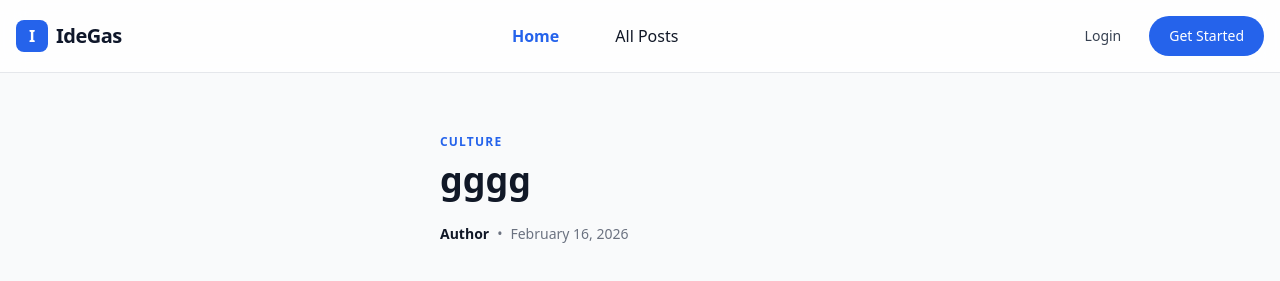
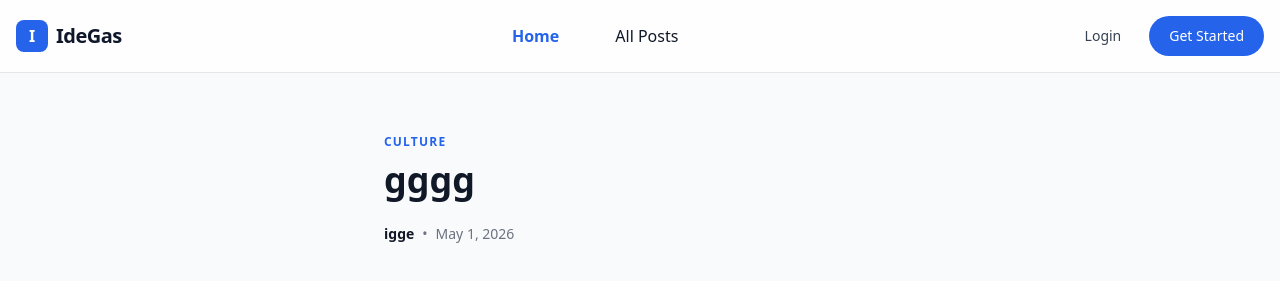
Before and after one commit to igortrajic/php-blog, a PHP site: page /postDetail.php?id=6 in a window 1280 px wide. Shown: the top 281 px of the page. Run offline with PHP 8.4, Linux system fonts and the light colour scheme; data comes from the database, SQL or seed files in the repository; both versions use the stored data as it was after the commit; some libraries are stand-ins or nearby versions.

Commit message:
chore: user experience
made the images have always the same size in post detail
author and date changes dynamicaly
and also put a limit on the title and if the description and title are too long the continue in the next like

```diff
--- a/public/flashErrors.php
+++ b/public/flashErrors.php
@@ -1,5 +1,12 @@
 <?php
 if (session_status() === PHP_SESSION_NONE) {
+    session_set_cookie_params([
+        'lifetime' => 0,
+        'path'     => '/',
+        'secure'   => true,
+        'httponly' => true,
+        'samesite' => 'Lax'
+    ]);
     session_start();
 }
 
--- a/public/postCreation.php
+++ b/public/postCreation.php
@@ -22,6 +22,8 @@
 
     if (empty($title) || empty($content)) {
         $message = "Title and content are required!";
+    } elseif (mb_strlen($title) > 100) {
+        $message = "Title must be under 100 characters.";
     } elseif (!isset($_FILES['fileToUpload']) || $_FILES['fileToUpload']['error'] !== UPLOAD_ERR_OK) {
         $message = "Please select a valid image!";
     } else {
--- a/public/postDetailView.php
+++ b/public/postDetailView.php
@@ -1,5 +1,6 @@
 <?php
-function renderPostDetail(array $post): void {
+function renderPostDetail(array $post): void
+{
     include 'header.php';
 ?>
 
@@ -8,19 +9,18 @@
             <?= htmlspecialchars($post['category_name'] ?? 'Uncategorized') ?>
         </span>
 
-        <h1 class="text-4xl font-black text-gray-900 mt-2 mb-6">
+        <h1 class="text-4xl font-black text-gray-900 mt-2 mb-6" style="word-break: break-word; overflow-wrap: anywhere;">
             <?= htmlspecialchars($post['title']) ?>
         </h1>
 
         <div class="flex items-center gap-2 text-sm text-gray-500 mb-10">
-            <span class="font-bold text-gray-900">Author</span>
+            <span class="font-bold text-gray-900"><?= htmlspecialchars($post['author_name'] ?? 'Unknown') ?></span>
             <span>•</span>
-            <span>February 16, 2026</span>
+            <span><?= htmlspecialchars(date('F j, Y', strtotime($post['created_at']))) ?></span>
         </div>
+        <img src="<?= htmlspecialchars($post['image']) ?>" class="w-full h-96 object-cover rounded-2xl mb-10" alt="Featured image">
 
-        <img src="<?= htmlspecialchars($post['image']) ?>" class="w-full rounded-2xl mb-10" alt="Featured image">
-
-        <div class="text-gray-700 leading-relaxed text-lg space-y-6">
+        <div class="text-gray-700 leading-relaxed text-lg space-y-6" style="word-break: break-word; overflow-wrap: anywhere;">
             <p><?= nl2br(htmlspecialchars($post['content'])) ?></p>
         </div>
 
--- a/public/postEdition.php
+++ b/public/postEdition.php
@@ -40,6 +40,9 @@
 
     if (empty($title) || empty($content)) {
         $errors[] = "Title and content are required.";
+    }
+    if (mb_strlen($title) > 100) {
+        $errors[] = "Title must be under 100 characters.";
     }
 
     if (!empty($_FILES['fileToUpload']['name']) && empty($errors)) {
--- a/src/Posts.php
+++ b/src/Posts.php
@@ -73,16 +73,16 @@
     public static function getPostById(PDO $db, int $id): array|false
     {
         $sql = "SELECT posts.id, posts.title, posts.content, posts.image, posts.user_id, posts.category_id,
-                   categories.name AS category_name
+                   posts.created_at, categories.name AS category_name, users.name AS author_name
             FROM posts
             LEFT JOIN categories ON posts.category_id = categories.id
+            LEFT JOIN users ON posts.user_id = users.id
             WHERE posts.id = :id";
         $stmt = $db->prepare($sql);
         $stmt->bindValue(':id', $id, PDO::PARAM_INT);
         $stmt->execute();
         return $stmt->fetch();
     }
-
     public function update(PDO $db, int $id): bool
     {
         $sql = "UPDATE posts
```
Also changed, not shown: database/database.db. Lines whose indentation alone changed are shown as unchanged.
